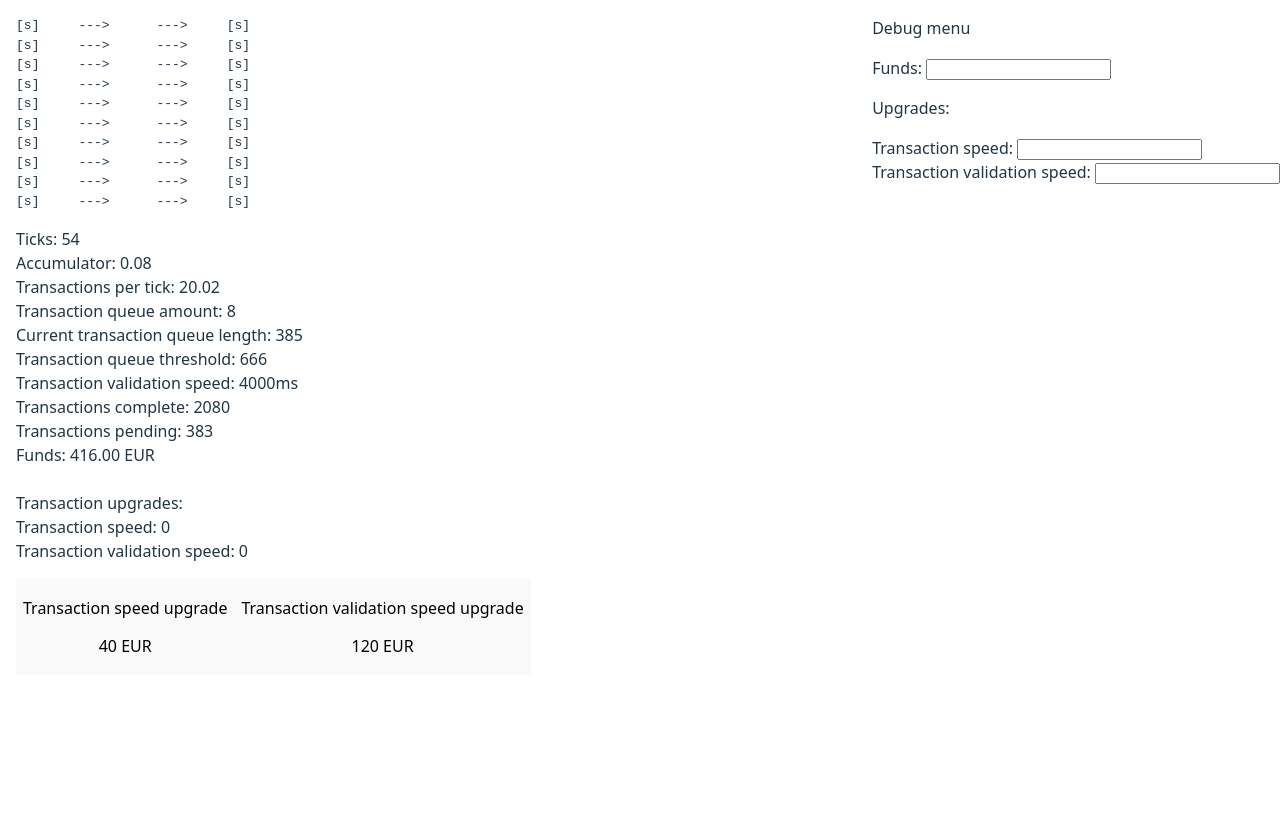
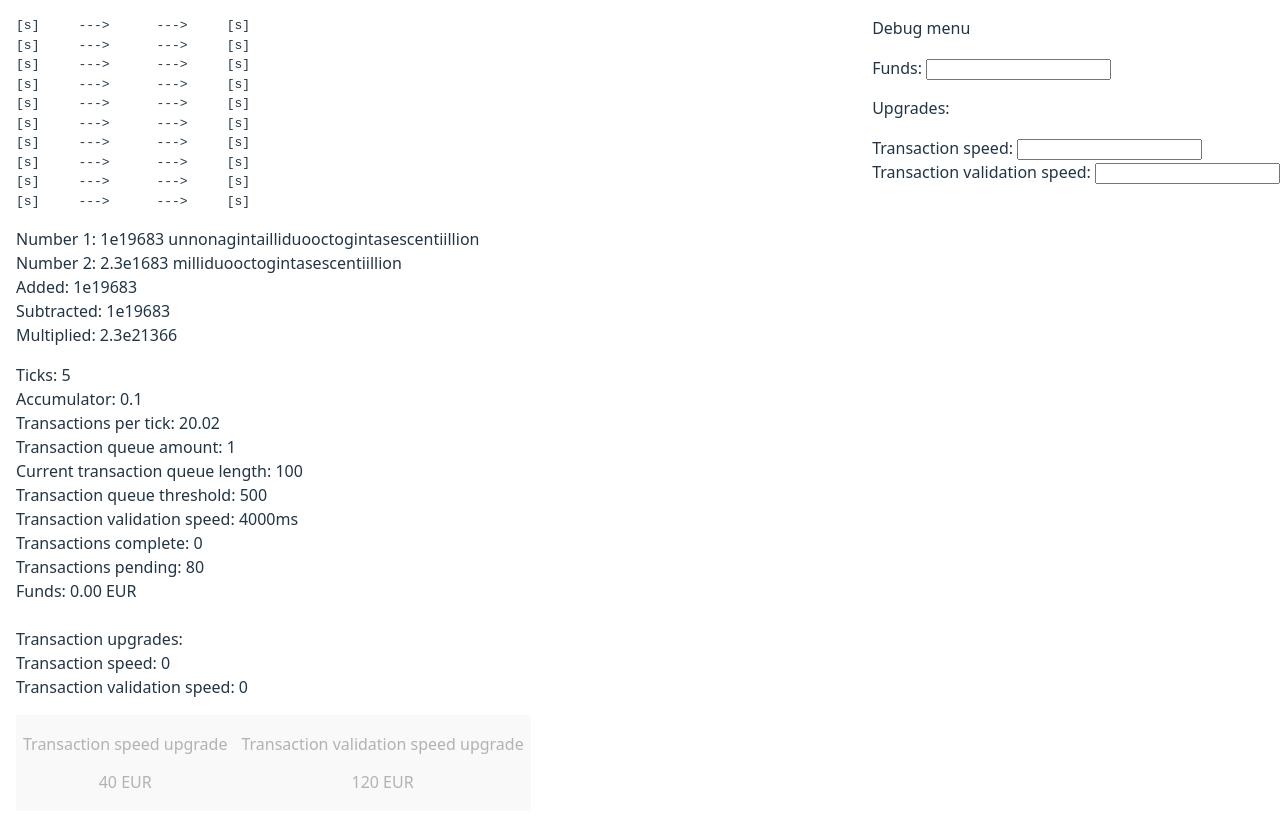
Before and after one commit to Filipsys/incremental-game, a React (Vite) app: page / in a window 1280 px wide. Before the commit the page ends 800 px from the top, so only its background shows below. Built offline with nearby package versions, Linux system fonts and the light colour scheme.

Commit message:
Basic conway-wechsler naming system complete

```diff
--- a/src/App.tsx
+++ b/src/App.tsx
@@ -6,6 +6,7 @@
 import type { TransctionDetails } from "./types/main";
 import { NAMES, SURNAMES } from "./assets/static";
 import { Debug } from "./components/Debug";
+import { BigNumber } from "./BigNumber";
 
 function useCurrentTransactionsPerTick(): Decimal {
   const transactionsPerTick = useStore((state) => state.transactionsPerTick);
@@ -69,12 +70,15 @@
 
   // Game tick loop
   useEffect(() => {
-    const intervalLoop = setInterval(() => startTick(), 100);
+    const intervalLoop = setInterval(() => startTick(), 1000);
 
     return () => clearInterval(intervalLoop);
   }, [startTick]);
 
   // console.log(createTransactionDetails());
+
+  const number1 = new BigNumber(1, 19683n);
+  const number2 = new BigNumber(2.3, 1683n);
 
   return (
     <div style={{ padding: "1em" }}>
@@ -106,6 +110,18 @@
           ]}
         />
       </pre>
+
+      <p>
+        Number 1: {number1.toScientific()} {number1.toNamed()}
+        <br />
+        Number 2: {number2.toScientific()} {number2.toNamed()}
+        <br />
+        Added: {number1.add(number2).toScientific()}
+        <br />
+        Subtracted: {number1.subtract(number2).toScientific()}
+        <br />
+        Multiplied: {number1.multiply(number2).toScientific()}
+      </p>
 
       <p>
         Ticks: {ticks}
--- a/src/BigNumber.ts
+++ b/src/BigNumber.ts
@@ -1,6 +1,15 @@
 import { Decimal } from "decimal.js";
+import { HUNDREDS, ONES, TENS, UNDER_THIRTY } from "./assets/static";
 
 import type { customBigNumber } from "./types/main";
+
+const removeEndVowel = (text: string): string => {
+  if (["a", "e", "i", "o", "u"].includes(text.slice(-1))) {
+    text = text.slice(0, -1);
+  }
+
+  return text;
+};
 
 // Methods needed:
 // toNamed()
@@ -15,6 +24,61 @@
 
   toScientific(): string {
     return `${this.base.toString()}e${this.exponent.toString()}`;
+  }
+
+  toNamed(): string {
+    if (this.exponent < 3n) {
+      return `${this.base.toNumber() * Math.pow(10, Number(this.exponent))}`;
+    }
+
+    if (this.exponent <= 30n) {
+      const mult =
+        this.exponent % 3n === 1n ? 10 : this.exponent % 3n === 2n ? 100 : 1;
+
+      return `${this.base.mul(mult).toString()} ${UNDER_THIRTY[Math.floor(Number(this.exponent) / 3) - 1]}`;
+    }
+
+    let namedNumber = "";
+    const numberArray = Math.floor(Number(this.exponent - 3n / 3n))
+      .toString()
+      .split("") as unknown as number[];
+    const arrayRemainder = numberArray.length % 3;
+
+    if (arrayRemainder === 1)
+      namedNumber += UNDER_THIRTY[numberArray[0]].slice(0, -2);
+
+    if (arrayRemainder === 2) {
+      namedNumber += ONES[numberArray[0]][1];
+      namedNumber += TENS[numberArray[1]][1];
+
+      removeEndVowel(namedNumber);
+      namedNumber += "illi";
+    }
+
+    const listWithoutRemainders = numberArray.slice(
+      arrayRemainder,
+      numberArray.length,
+    );
+
+    for (let i = 0; i < listWithoutRemainders.length; i += 3) {
+      const ones = listWithoutRemainders[i + 2];
+      const tens = listWithoutRemainders[i + 1];
+      const hundreds = listWithoutRemainders[i];
+
+      if (ones === 0 && tens === 0 && hundreds === 0) namedNumber += "nilli";
+
+      if (ones !== 0) namedNumber += ONES[ones][1];
+      if (tens !== 0) namedNumber += TENS[tens][1];
+      if (hundreds !== 0) namedNumber += HUNDREDS[hundreds][1];
+
+      if (i + 3 < listWithoutRemainders.length) {
+        removeEndVowel(namedNumber);
+        namedNumber += "illi";
+      }
+    }
+
+    removeEndVowel(namedNumber);
+    return (namedNumber += "illion");
   }
 
   multiply(number: BigNumber): BigNumber {
--- a/src/assets/static.ts
+++ b/src/assets/static.ts
@@ -1,3 +1,55 @@
+export const UNDER_THIRTY = [
+  "thousand",
+  "million",
+  "billion",
+  "trillion",
+  "quadrillion",
+  "quintillion",
+  "sextillion",
+  "septillion",
+  "octillion",
+  "nonillion",
+];
+
+export const ONES = [
+  [[], "", []],
+  [[], "un", []],
+  [[], "duo", []],
+  [[], "tre", ["*"]],
+  [[], "quattuor", []],
+  [[], "quin", []],
+  [[], "se", ["s", "x"]],
+  [[], "septe", ["m", "n"]],
+  [[], "octo", []],
+  [[], "nove", ["m", "n"]],
+] as [string[], string, string[]][];
+
+export const TENS = [
+  [[], "", []],
+  [["n"], "deci", []],
+  [["m", "s"], "viginti", []],
+  [["n", "s"], "triginta", []],
+  [["n", "s"], "quadraginta", []],
+  [["n", "s"], "quinquaginta", []],
+  [["n"], "sexaginta", []],
+  [["n"], "septuaginta", []],
+  [["m", "x"], "octoginta", []],
+  [[], "nonaginta", []],
+] as [string[], string, string[]][];
+
+export const HUNDREDS = [
+  [[], "", []],
+  [["n", "x"], "centi", []],
+  [["n"], "ducenti", []],
+  [["n", "s"], "trecenti", []],
+  [["n", "s"], "quadringenti", []],
+  [["n", "s"], "quingenti", []],
+  [["n"], "sescenti", []],
+  [["n"], "septingenti", []],
+  [["m", "x"], "octingenti", []],
+  [[], "nongenti", []],
+];
+
 export const ISO_CODES = [
   "AED",
   "AFN",
--- a/src/store/mainStore.ts
+++ b/src/store/mainStore.ts
@@ -1,6 +1,6 @@
 import Decimal from "decimal.js";
 import { create } from "zustand";
-import { debug } from "../utils";
+// import { debug } from "../utils";
 
 import type { GameStore, Actions, Transaction } from "../types/store";
 
@@ -129,7 +129,7 @@
         state.transactionsPerTick.add(0.02 * state.transactionSpeedUpgrades),
       );
 
-      debug(`Total accumulated: ${totalAccumulated.toNumber()}`);
+      // debug(`Total accumulated: ${totalAccumulated.toNumber()}`);
 
       // Check if the accumulated transaction amount is higher than 1, if so, create a new transaction, else, skip and add to accumulated transaction amount
       if (
@@ -147,9 +147,9 @@
         );
       }
 
-      debug(
-        `Total completed transactions count: ${completedTransactionsCount}`,
-      );
+      // debug(
+      //   `Total completed transactions count: ${completedTransactionsCount}`,
+      // );
 
       // Add the funds according to the completed transactions from this tick
       // maxTransferAmount is a placeholder. The amounts will be created later
@@ -168,7 +168,7 @@
           Math.round(state.transactionQueueThreshold * 1.1),
         );
 
-        debug(`!!! Transaction queue amount: ${state.transactionQueueAmount}`);
+        // debug(`!!! Transaction queue amount: ${state.transactionQueueAmount}`);
       }
 
       // Add the new transactions to the transaction queue
@@ -188,7 +188,7 @@
       }
 
       // debug(`Transactions queue: ${newTransactionQueue}`);
-      debug(`New transactions count: ${completedTransactionsCount}`);
+      // debug(`New transactions count: ${completedTransactionsCount}`);
 
       return {
         ticks: state.ticks + 1,
```
